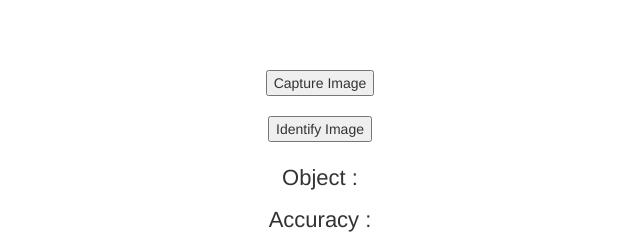
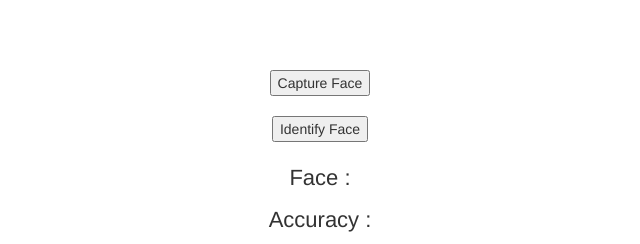
Before and after one commit to Ninja-Nevaan/FaceRecognitionProject1, a plain HTML site: page index.html in a window 1280 px wide. Shown: the part 416-660 px from the top of the page, 320-960 px from the left. Drawn offline with nearby package versions, Linux system fonts and the light colour scheme.

Commit message:
Update index.html

```diff
--- a/index.html
+++ b/index.html
@@ -1,4 +1,4 @@
- <html>
+  <html>
 
  <head>
    <title>Face Recognition</title>
@@ -43,12 +43,12 @@
        <br><br>
        <div id="result"></div>
        <br><br>
-       <button onclick="takeSnapshot()" class="btn-btn info">Capture Image</button>
+       <button onclick="takeSnapshot()" class="btn-btn info">Capture Face</button>
        <br><br>
-       <button onclick="check()" class="btn-btn success">Identify Image</button>
+       <button onclick="check()" class="btn-btn success">Identify Face</button>
        <br><br>
 
-       <p style="font-size: 22px;">Object : <span id="resultObjectName"></span></p>
+       <p style="font-size: 22px;">Face : <span id="resultObjectName"></span></p>
        <p style="font-size: 22px;">Accuracy : <span id="resultObjectAccuracy"></span></p>
      </center>
 
```
